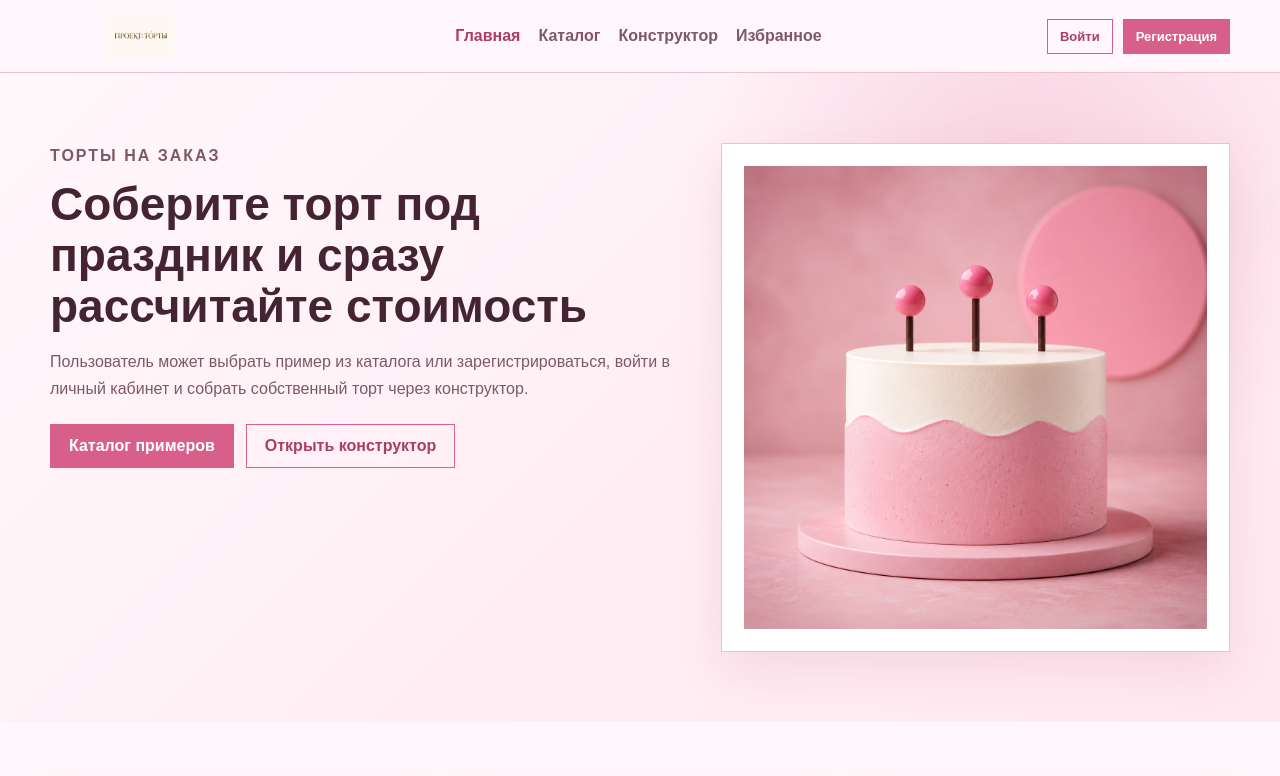
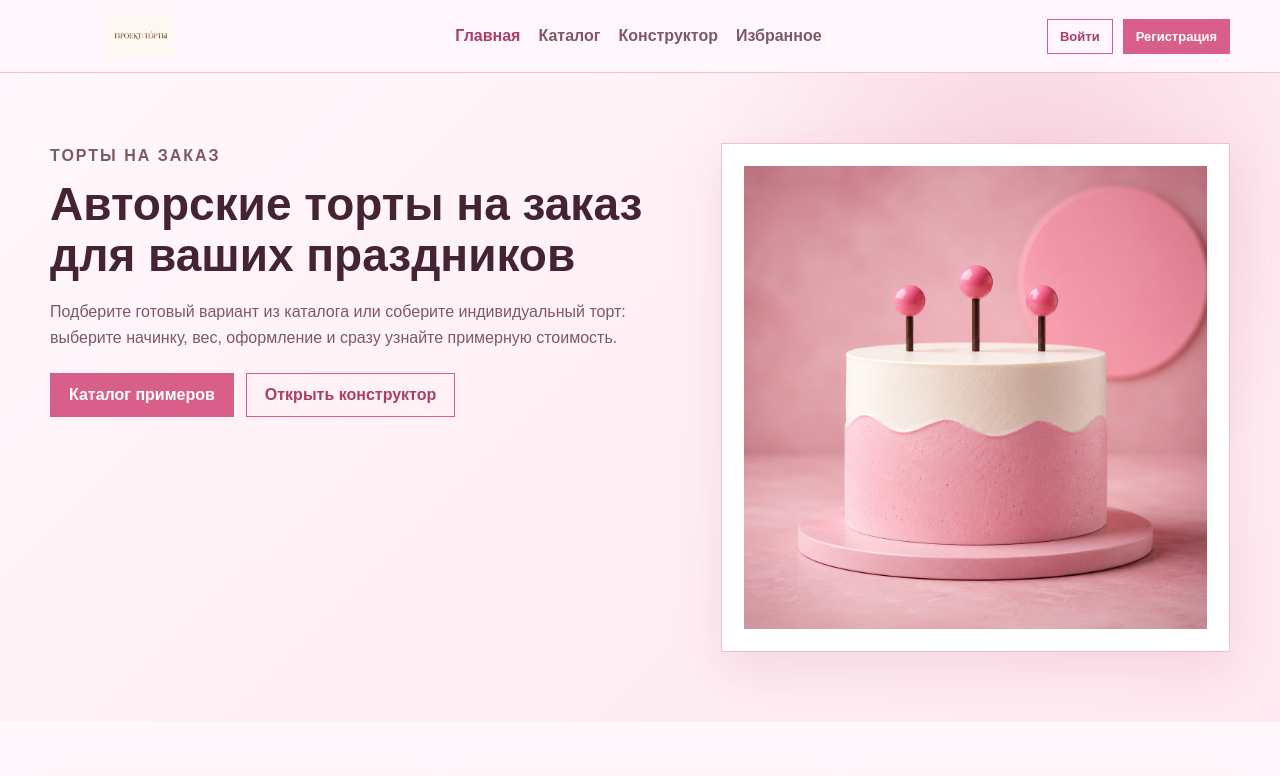
Before and after one commit to xeo07/TOPTbI, a Vue app: page /#/ in a window 1280 px wide. Shown: the top 776 px of the page. Built offline with nearby package versions, Linux system fonts and the light colour scheme.

Commit message:
Update HomeView.vue

```diff
--- a/src/views/HomeView.vue
+++ b/src/views/HomeView.vue
@@ -11,11 +11,12 @@ const heroImage = getPublicAssetUrl('images/4.png')
       <div class="container hero-inner">
         <div class="hero-content">
           <p class="eyebrow">Торты на заказ</p>
-          <h1>Соберите торт под праздник и сразу рассчитайте стоимость</h1>
-          <p>
-            Пользователь может выбрать пример из каталога или зарегистрироваться,
-            войти в личный кабинет и собрать собственный торт через конструктор.
-          </p>
+          <h1>Авторские торты на заказ для ваших праздников</h1>
+
+<p>
+  Подберите готовый вариант из каталога или соберите индивидуальный торт:
+  выберите начинку, вес, оформление и сразу узнайте примерную стоимость.
+</p>
 
           <div class="hero-actions">
             <RouterLink class="button" :to="{ name: 'catalog' }">Каталог примеров</RouterLink>
```
